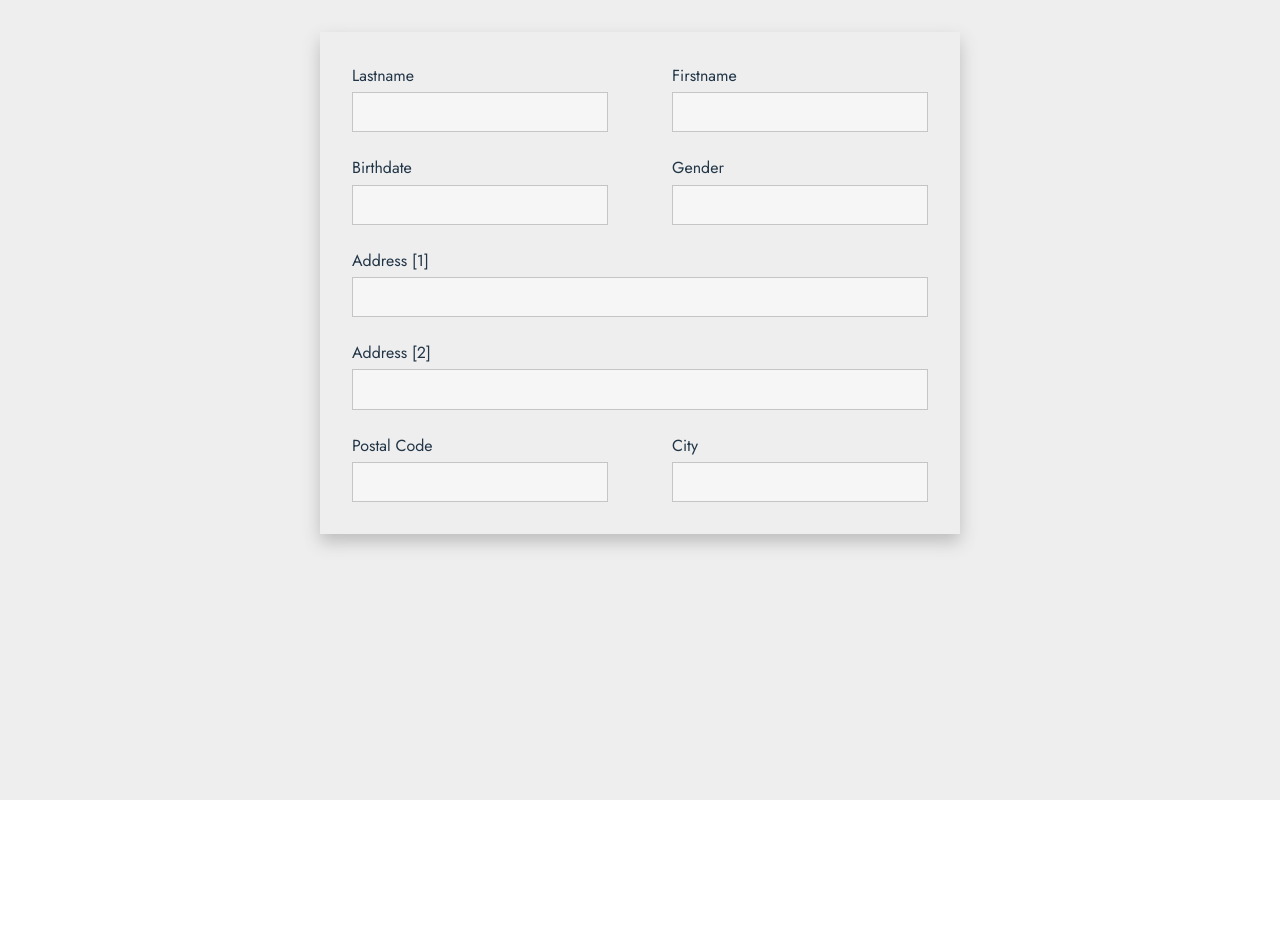
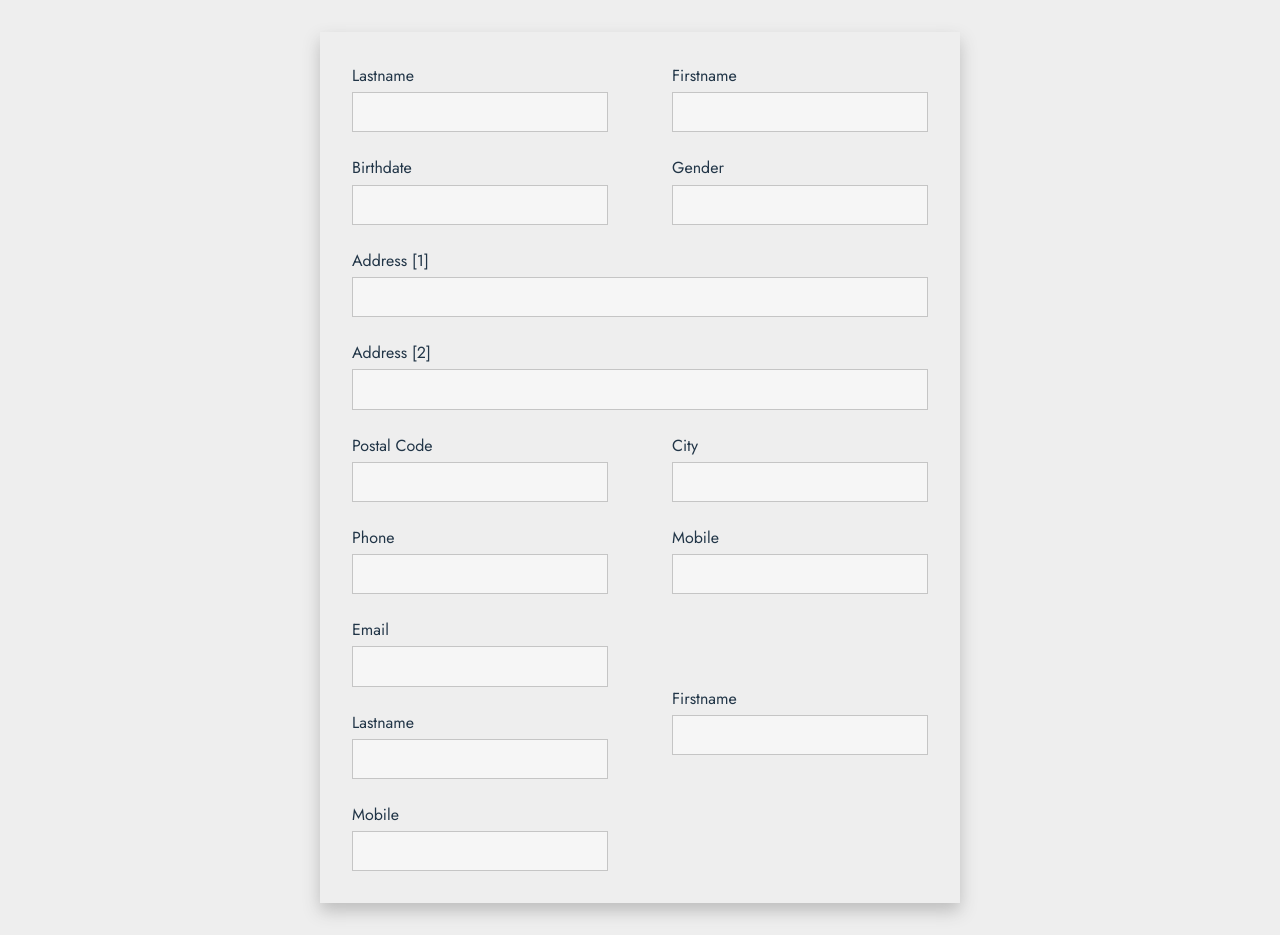
Before and after one commit to ask0ldd/SubscriptionsManager, a React (Vite) app: page /newMember in a window 1280 px wide. Before the commit the page ends 800 px from the top, so only its background shows below. Built offline with nearby package versions, Linux system fonts and the light colour scheme.

Commit message:
newmember form styling

```diff
--- a/src/pages/NewMember.tsx
+++ b/src/pages/NewMember.tsx
@@ -6,29 +6,51 @@ function NewMember(){
             <form className="newMember-Form">
                 <div style={{width:'40%', flex:'1 1 40%'}}>
                     <label htmlFor="lastname">Lastname</label>
-                    <input name="lastname" type="text"/>
+                    <input id="lastname" type="text"/>
                     <label className='defaultSpacing' htmlFor="birthdate">Birthdate</label>
-                    <input name="birthdate" type="text"/>
+                    <input id="birthdate" type="text"/>
                 </div>
                 <div style={{width:'40%', flex:'1 1 40%'}}>
                     <label htmlFor="firstname">Firstname</label>
-                    <input name="firstname" type="text"/>
+                    <input id="firstname" type="text"/>
                     <label className='defaultSpacing' htmlFor="gender">Gender</label>
-                    <input name="gender" type="text"/>
+                    <input id="gender" type="text"/>
                 </div>
                 <div style={{width:'100%'}}>
                     <label className='defaultSpacing' htmlFor="address1">Address [1]</label>
-                    <input name="address1" type="text"/>
+                    <input id="address1" type="text"/>
                     <label className='defaultSpacing' htmlFor="address1">Address [2]</label>
-                    <input name="address1" type="text"/>
+                    <input id="address1" type="text"/>
                 </div>
                 <div style={{width:'40%', flex:'1 1 40%'}}>
                     <label className='defaultSpacing' htmlFor="postalcode">Postal Code</label>
-                    <input name="postalcode" type="text"/>
+                    <input id="postalcode" type="text"/>
                 </div>
                 <div style={{width:'40%', flex:'1 1 40%'}}>
                     <label className='defaultSpacing' htmlFor="city">City</label>
-                    <input name="city" type="text"/>
+                    <input id="city" type="text"/>
+                </div>
+
+                <div style={{width:'40%', flex:'1 1 40%'}}>
+                    <label className='defaultSpacing' htmlFor="phone">Phone</label>
+                    <input id="phone" type="text"/>
+                    <label className='defaultSpacing' htmlFor="email">Email</label>
+                    <input id="email" type="text"/>
+                </div>
+                <div style={{width:'40%', flex:'1 1 40%'}}>
+                    <label className='defaultSpacing' htmlFor="mobile">Mobile</label>
+                    <input id="mobile" type="text"/>
+                </div>
+
+                <div style={{width:'40%', flex:'1 1 40%'}}>
+                    <label className='defaultSpacing' htmlFor="emergencyContact-lastname">Lastname</label>
+                    <input id="emergencyContact-lastname" type="text"/>
+                    <label className='defaultSpacing' htmlFor="emergencyContact-mobile">Mobile</label>
+                    <input id="emergencyContact-mobile" type="text"/>
+                </div>
+                <div style={{width:'40%', flex:'1 1 40%'}}>
+                    <label htmlFor="emergencyContact-firstname">Firstname</label>
+                    <input id="emergencyContact-firstname" type="text"/>
                 </div>
 
             </form>
```
